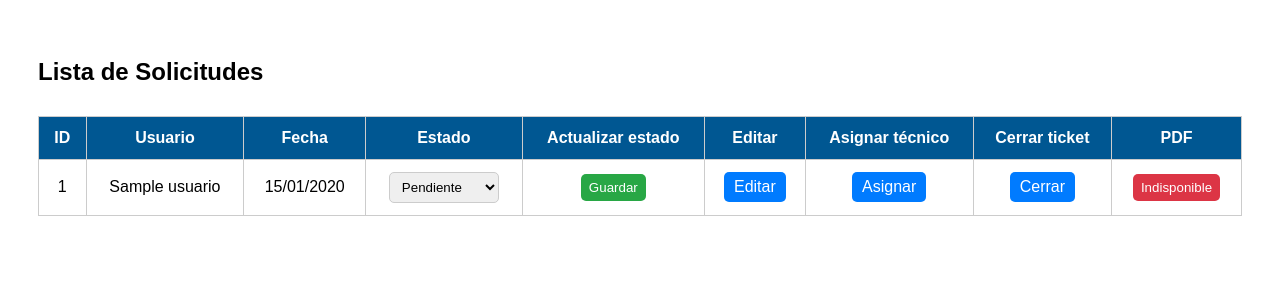
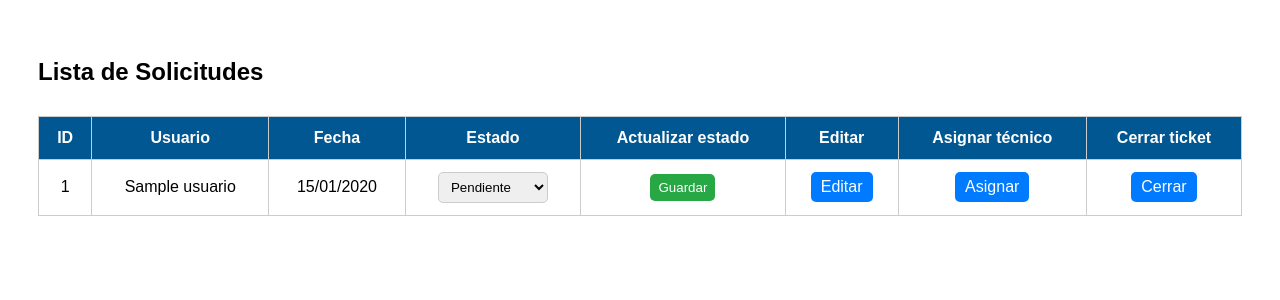
Before and after one commit to PilarDevs/form-justc.com, a PHP site: page /ver-solicitudes.php in a window 1280 px wide. Shown: the top 300 px of the page. Run offline with PHP 8.4, Linux system fonts and the light colour scheme; the visitor is signed in with stand-in values (Sample User, id 1); tables that the repository leaves empty or names only in its code hold one stand-in row (values such as "Sample post").

Commit message:
auto completado y modificaciones al correo

```diff
--- a/adjuntar_evidencia.php
+++ b/adjuntar_evidencia.php
@@ -12,6 +12,9 @@ if (!isset($_SESSION['id_usuario']) || $_SESSION['tipo'] !== 'admin') {
 }
 
 $id_solicitud = $_GET['id'] ?? null;
+    $stmtSucursal = $pdo->prepare("SELECT sucursal FROM detalles_solicitudes WHERE id_solicitud = ?");
+    $stmtSucursal->execute([$id_solicitud]);
+    $sucursal = $stmtSucursal->fetchColumn();
     if (!$id_solicitud || !is_numeric($id_solicitud)) {
     echo "ID inválido.";
     exit;
@@ -114,10 +117,12 @@ if ($_SERVER['REQUEST_METHOD'] === 'POST') {
 
                     $body = "
                             <p>Se ha adjuntado soporte final para la solicitud <strong>#$id_solicitud</strong>.</p>
+                            <p><strong>Sucursal:</strong> " . htmlspecialchars($sucursal) . "</p>
                             <p><strong>Comentario:</strong><br>" . nl2br(htmlspecialchars($comentario)) . "</p>
                             <p><strong>Archivos adjuntos:</strong>$listaArchivos</p>
                             <p><strong>El ticket ha sido marcado como <span style='color:red;'>CERRADO</span>.</strong></p>
                         ";
+
                     $mail->Body = $body;
 
                     foreach ($usuarios as $usuario) {
--- a/ver-solicitudes.php
+++ b/ver-solicitudes.php
@@ -111,7 +111,6 @@ $solicitudes = $stmt->fetchAll(PDO::FETCH_ASSOC);
         <th>Editar</th>
         <th>Asignar técnico</th>
         <th>Cerrar ticket</th>
-        <th>PDF</th>
       </tr>
     </thead>
     <tbody>
@@ -137,11 +136,6 @@ $solicitudes = $stmt->fetchAll(PDO::FETCH_ASSOC);
           </td>
           <td>
             <a class="btn-editar" href="adjuntar_evidencia.php?id=<?= $s['id'] ?>">Cerrar</a>
-          </td>
-          <td>
-            <a href="pdf/generar_pdf.php?id=<?= $s['id'] ?>" target="_blank">
-              <button class="btn-pdf">Indisponible</button>
-            </a>
           </td>
         </tr>
       <?php endforeach; ?>
```
Also changed, not shown: evidencias/1752257299_013417378b_FanNovelLogopng.png (added), evidencias/1752259083_c5ca99aceb_just-logo.png (added), evidencias/1752259258_400ead31d9_9 jun 2025, 01_21_39 a.m..png (added). Lines whose indentation alone changed are shown as unchanged.
